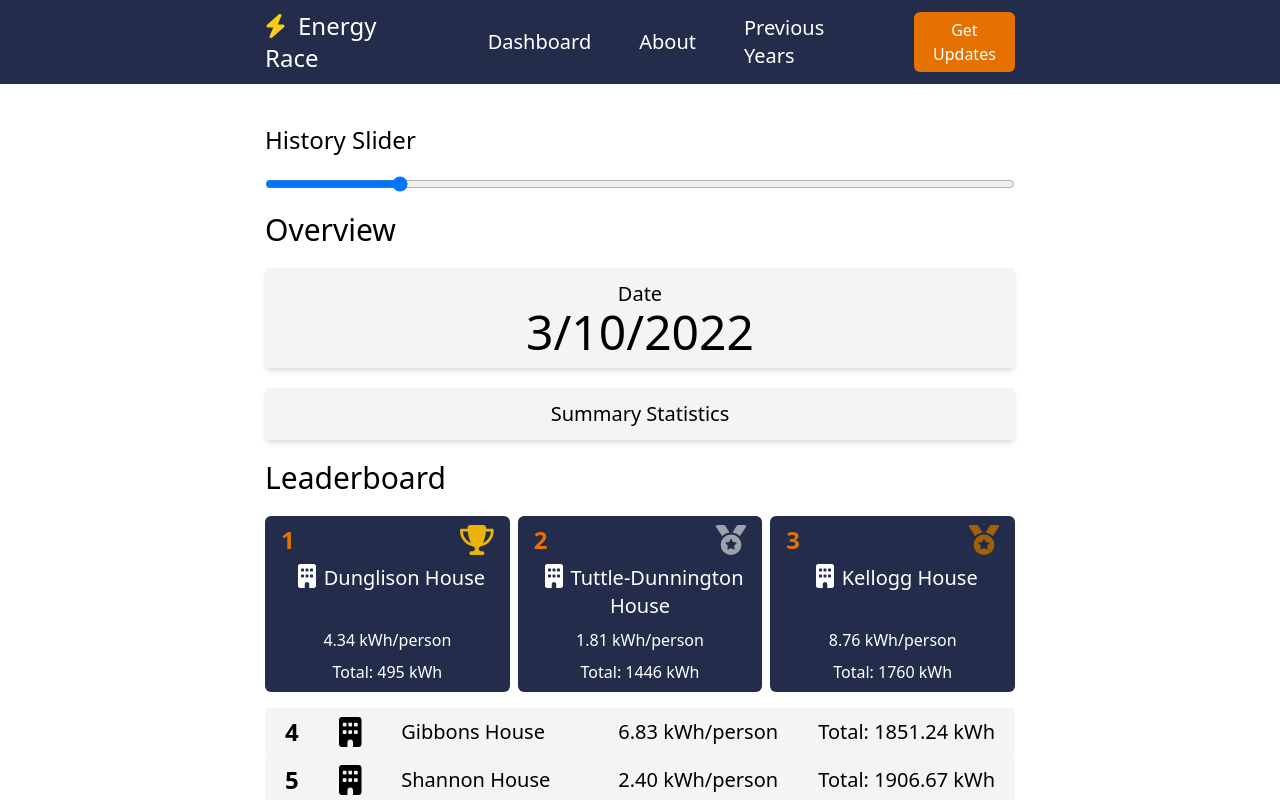
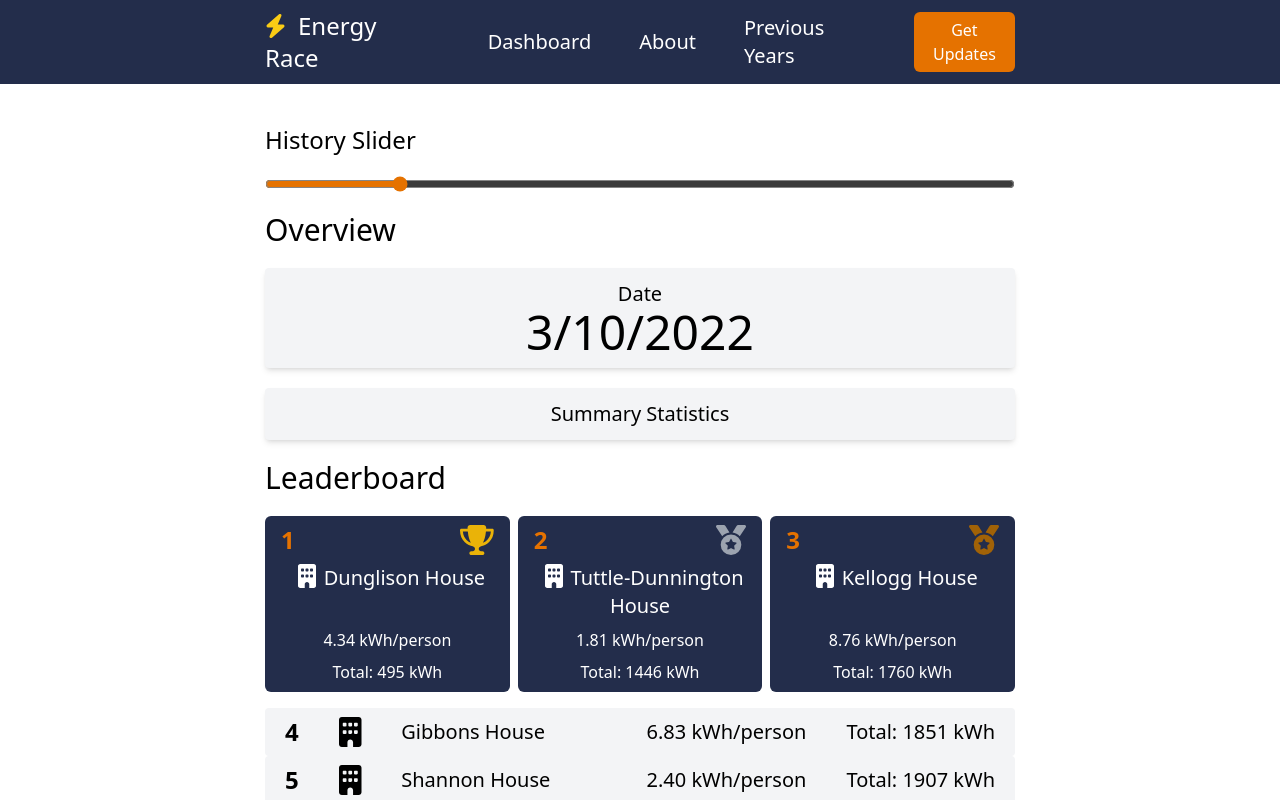
Before and after one commit to julesfll/ecodash, a Next.js app: page / in a window 1280 px wide. Shown: the top 800 px of the page. Built offline with nearby package versions, Linux system fonts and the light colour scheme; no server answers.

Commit message:
Small tweaks

```diff
--- a/components/Dashboard.tsx
+++ b/components/Dashboard.tsx
@@ -53,6 +53,7 @@ export default function Dashboard() {
     <div className="flex flex-col gap-5">
       <h1 className="text-2xl">History Slider</h1>
       <input
+        className="accent-[#E57200]"
         type="range"
         min="0"
         max={allDates.length - 1}
--- a/components/Leaderboard.tsx
+++ b/components/Leaderboard.tsx
@@ -29,7 +29,7 @@ function LeaderboardListItem({
       <span className="block text-xl">{summaryStat.toFixed(2)} kWh/person</span>
       <span className="block text-xl">
         <span className="font-medium">Total: </span>
-        {totalStat.toFixed(2)} kWh
+        {totalStat.toFixed()} kWh
       </span>
       {/* {summaryStat - prevSummary > 0 ? (
         <span>increasing :(</span>
@@ -123,7 +123,7 @@ export default function Leaderboard({
           );
         })}
       </div>
-      <div>
+      <div className="mb-6">
         {data.slice(3).map((d, i) => {
           return (
             <LeaderboardListItem
```
